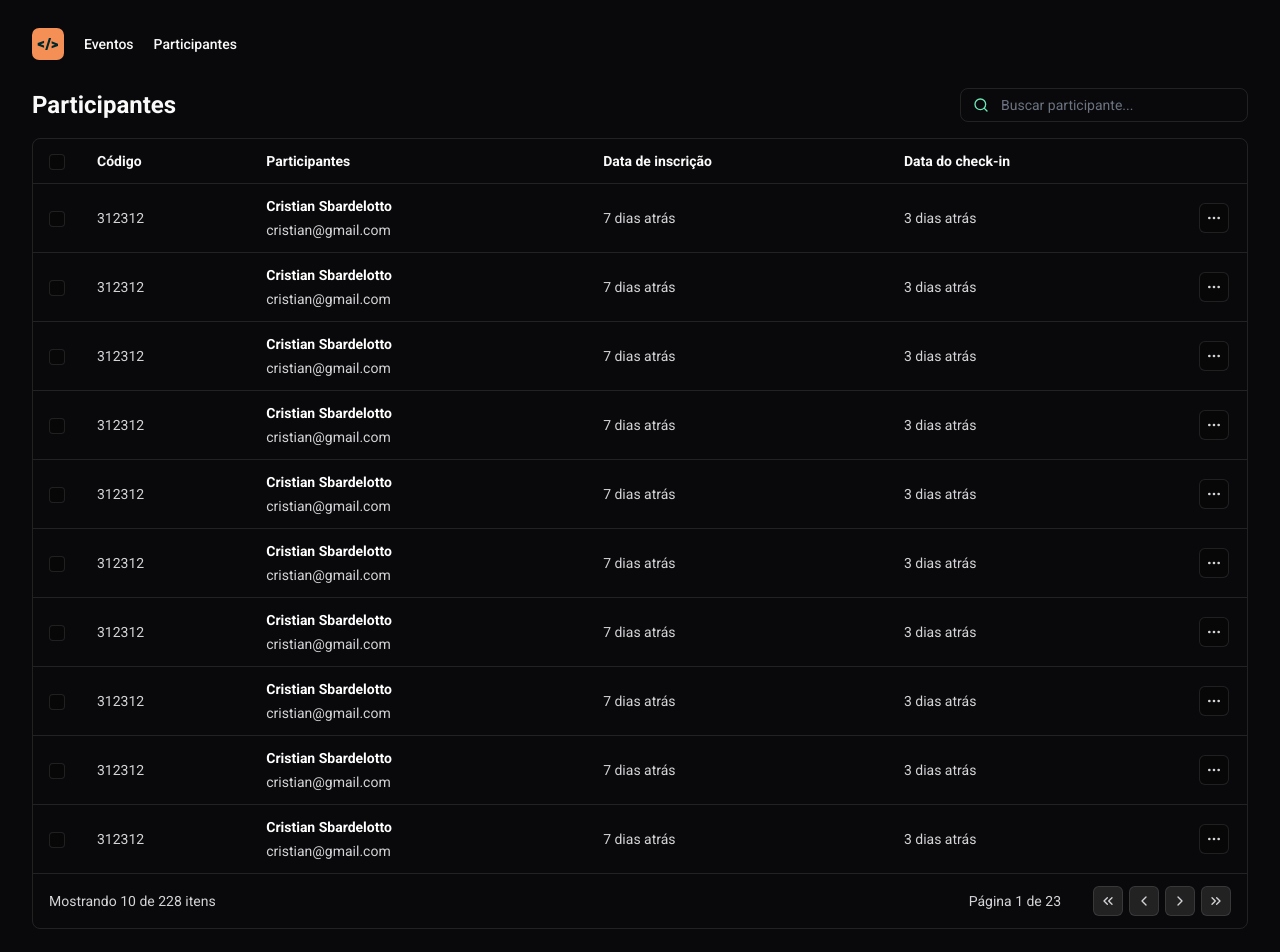
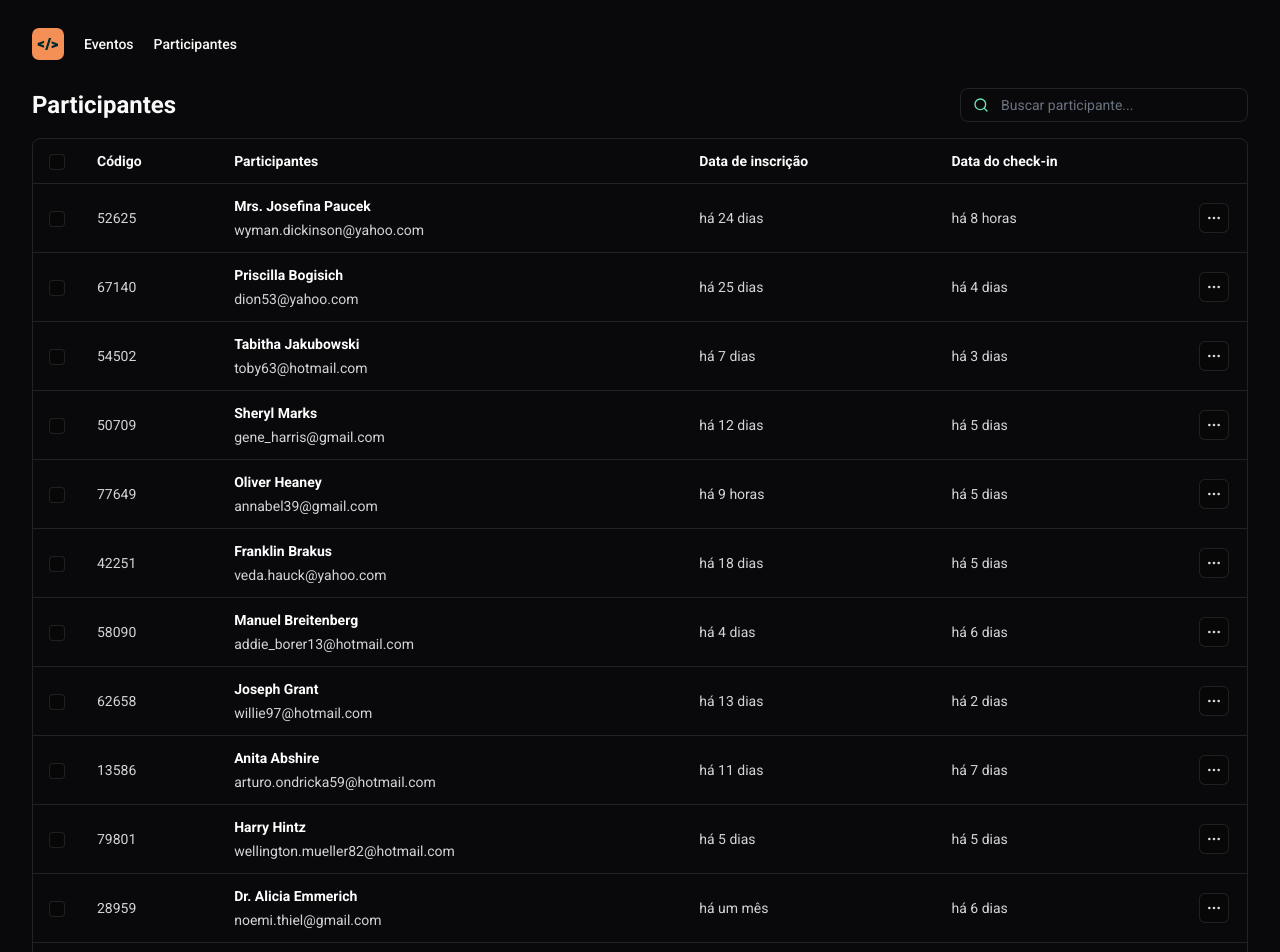
Before and after one commit to cristian-sbardelotto/pass-in, a React (Vite) app: page / in a window 1280 px wide. Shown: the top 952 px of the page. Built offline with nearby package versions, Linux system fonts and the light colour scheme.

Commit message:
feat: add dayjs format and fake api with fakerjs

```diff
--- a/package.json
+++ b/package.json
@@ -10,12 +10,14 @@
     "preview": "vite preview"
   },
   "dependencies": {
+    "dayjs": "^1.11.10",
     "lucide-react": "^0.364.0",
     "react": "^18.2.0",
     "react-dom": "^18.2.0",
     "tailwind-merge": "^2.2.2"
   },
   "devDependencies": {
+    "@faker-js/faker": "^8.4.1",
     "@tailwindcss/forms": "^0.5.7",
     "@types/react": "^18.2.66",
     "@types/react-dom": "^18.2.22",
--- a/src/components/attendee-list.tsx
+++ b/src/components/attendee-list.tsx
@@ -3,6 +3,12 @@ import { Table } from './table/table';
 import { TableHeader } from './table/table-header';
 import { TableCell } from './table/table-cell';
 import { TableRow } from './table/table-row';
+
+import { attendees } from '../data/attendees';
+
+import dayjs from 'dayjs';
+import 'dayjs/locale/pt-br';
+import relativeTime from 'dayjs/plugin/relativeTime';
 
 import {
   ChevronLeftIcon,
@@ -12,6 +18,9 @@ import {
   MoreHorizontalIcon,
   SearchIcon,
 } from 'lucide-react';
+
+dayjs.locale('pt-br');
+dayjs.extend(relativeTime);
 
 export function AttendeeList() {
   return (
@@ -55,9 +64,9 @@ export function AttendeeList() {
         </thead>
 
         <tbody>
-          {Array.from({ length: 10 }).map((_, index) => (
+          {attendees.map(attendee => (
             <TableRow
-              key={index}
+              key={attendee.id}
               className='hover:bg-white/5'
             >
               <TableCell>
@@ -67,19 +76,19 @@ export function AttendeeList() {
                 />
               </TableCell>
 
-              <TableCell>312312</TableCell>
+              <TableCell>{attendee.id}</TableCell>
 
               <TableCell>
                 <div className='flex flex-col gap-1'>
                   <span className='font-semibold text-white'>
-                    Cristian Sbardelotto
+                    {attendee.name}
                   </span>
-                  <span>cristian@gmail.com</span>
+                  <span>{attendee.email}</span>
                 </div>
               </TableCell>
 
-              <TableCell>7 dias atrás</TableCell>
-              <TableCell>3 dias atrás</TableCell>
+              <TableCell>{dayjs().to(attendee.createdAt)}</TableCell>
+              <TableCell>{dayjs().to(attendee.checkedInAt)}</TableCell>
 
               <TableCell>
                 <IconButton transparent>
@@ -91,7 +100,9 @@ export function AttendeeList() {
         </tbody>
 
         <tfoot>
-          <TableCell colSpan={3}>Mostrando 10 de 228 itens</TableCell>
+          <TableCell colSpan={3}>
+            Mostrando 10 de {attendees.length} itens
+          </TableCell>
 
           <TableCell
             className='text-right'
--- /dev/null
+++ b/src/data/attendees.ts
@@ -0,0 +1,11 @@
+import { faker } from '@faker-js/faker';
+
+export const attendees = Array.from({ length: 200 }).map(() => {
+  return {
+    id: faker.number.int({ min: 10000, max: 90000 }),
+    name: faker.person.fullName(),
+    email: faker.internet.email().toLocaleLowerCase(),
+    createdAt: faker.date.recent({ days: 30 }),
+    checkedInAt: faker.date.recent({ days: 7 }),
+  };
+});
```
Also changed, not shown: 1 other file (tests, documents, lock files or other folders).
